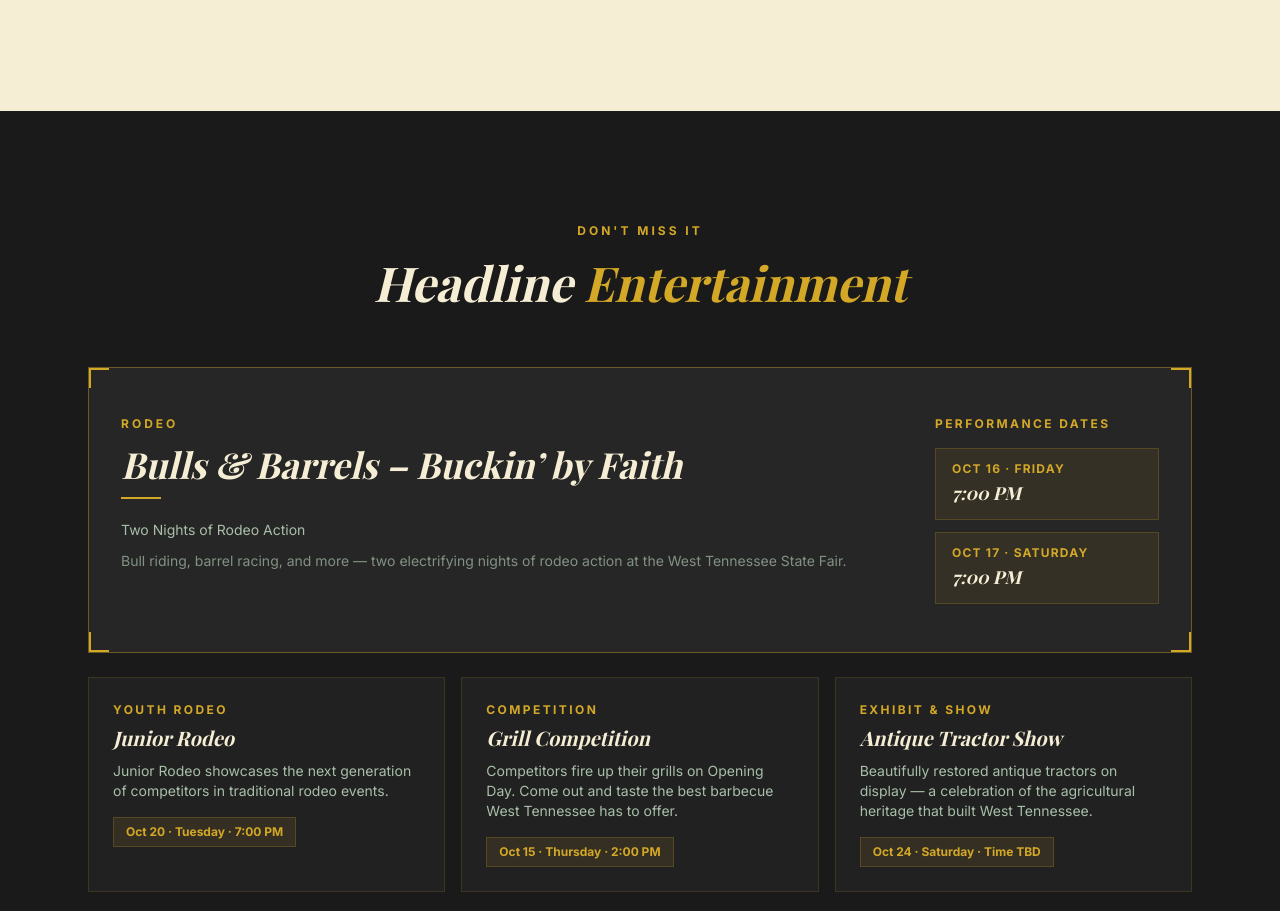
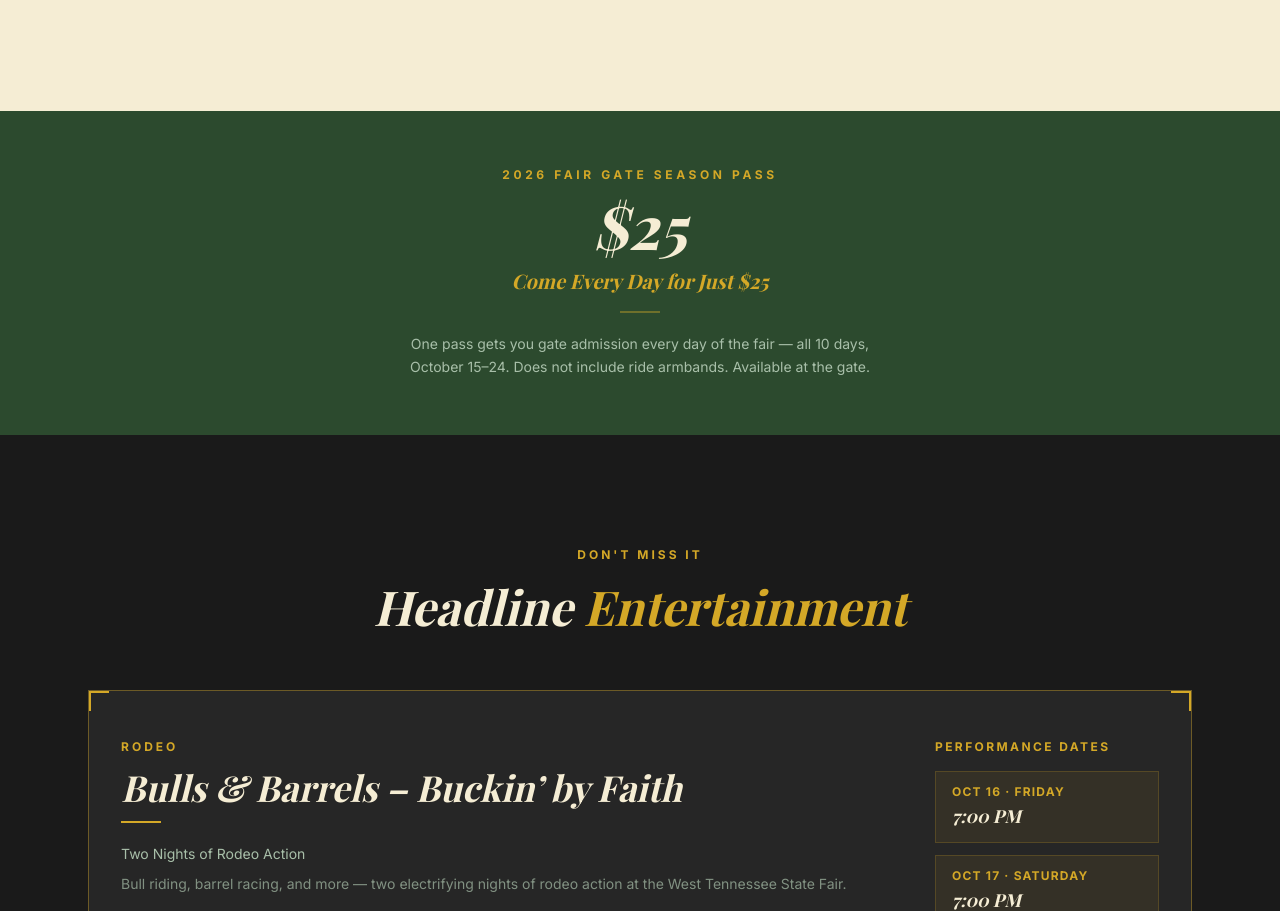
Before and after one commit to arenasmanagement/wtsf-website, a Next.js app: page / in a window 1280 px wide. Shown: the part 3326-4237 px from the top of the page. Built offline with nearby package versions, Linux system fonts and the light colour scheme.

Commit message:
Add SeasonPassBanner component to HomePage

```diff
--- a/app/page.tsx
+++ b/app/page.tsx
@@ -26,6 +26,44 @@ export const metadata: Metadata = {
   },
 };
 
+
+function SeasonPassBanner() {
+  return (
+    <section
+      className="py-12 md:py-14"
+      style={{ backgroundColor: "#2C4A2E" }}
+      aria-labelledby="season-pass-heading"
+    >
+      <div className="max-w-4xl mx-auto px-4 sm:px-6 text-center">
+        <p
+          className="text-xs font-bold tracking-widest uppercase mb-3"
+          style={{ color: "#D4A827", letterSpacing: "0.3em" }}
+        >
+          2026 Fair Gate Season Pass
+        </p>
+        <p
+          id="season-pass-heading"
+          className="text-5xl sm:text-6xl font-bold italic mb-3"
+          style={{ fontFamily: "var(--font-playfair), Georgia, serif", color: "#F5EDD4" }}
+        >
+          $25
+        </p>
+        <p
+          className="text-xl font-bold italic mb-4"
+          style={{ fontFamily: "var(--font-playfair), Georgia, serif", color: "#D4A827" }}
+        >
+          Come Every Day for Just $25
+        </p>
+        <div className="w-10 h-0.5 mx-auto mb-5" style={{ backgroundColor: "rgba(212,168,39,0.4)" }} aria-hidden="true" />
+        <p className="text-sm leading-relaxed max-w-lg mx-auto" style={{ color: "#A8BFA9" }}>
+          One pass gets you gate admission every day of the fair — all 10 days,
+          October 15–24. Does not include ride armbands. Available at the gate.
+        </p>
+      </div>
+    </section>
+  );
+}
+
 export default function HomePage() {
   return (
     <>
@@ -34,6 +72,7 @@ export default function HomePage() {
       <FairCountdown />
       <HeritageSection />
       <FairExperience />
+      <SeasonPassBanner />
       <EntertainmentSpotlight />
       <ParticipationCTAs />
       <SponsorSection />
```
